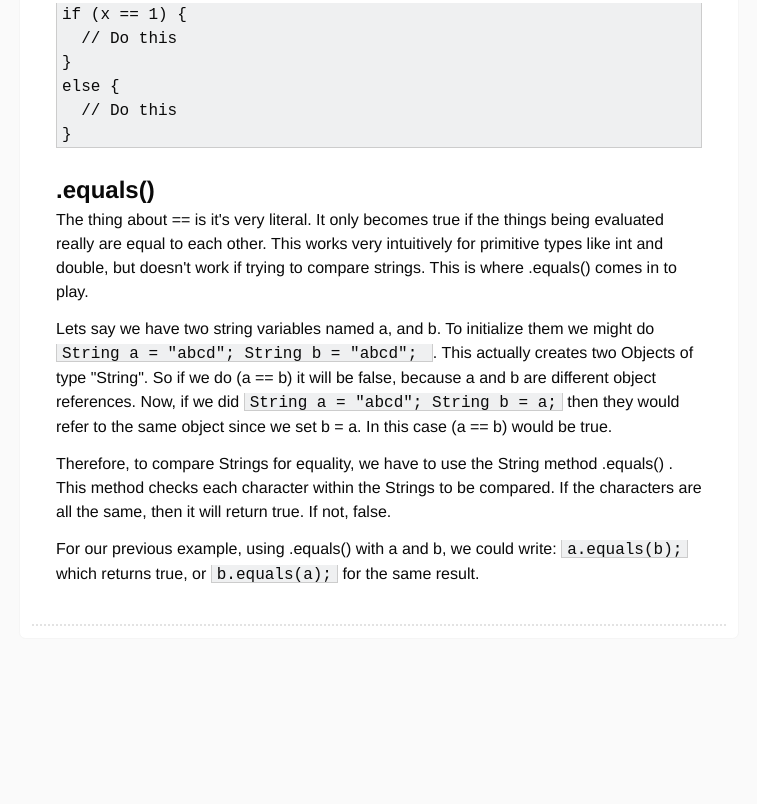
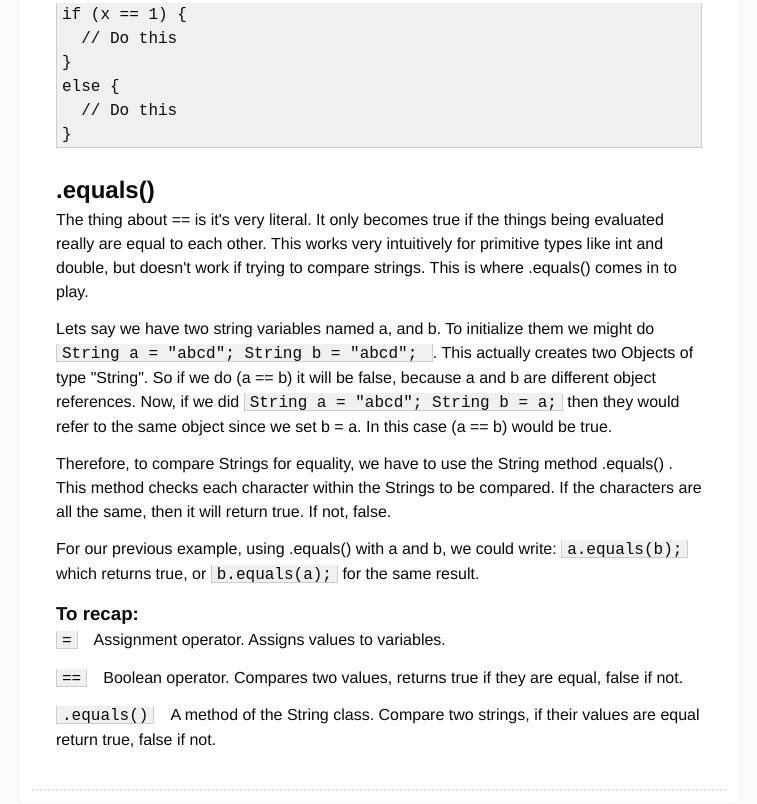
Before and after one commit to JosiahDM/josiahdm.github.io, a plain HTML site: page equals_equals_equals.html in a window 1280 px wide. Shown: the part 1109-1913 px from the top of the page, without its empty margins (261-1018 px from the left). Before the commit the page ends 1748 px from the top, so only its background shows below. Drawn offline with Linux system fonts and the light colour scheme.

Commit message:
Minor additions in latest post

```diff
--- a/equals_equals_equals.html
+++ b/equals_equals_equals.html
@@ -192,6 +192,10 @@ else {
 
 		<p>For our previous example, using .equals() with a and b, we could write: <span class="codeblock"><code>a.equals(b);</code></span> which returns true, or <span class="codeblock"><code>b.equals(a);</code></span> for the same result. </p>
 
+		<h3>To recap:</h3>
+		<p><span class="codeblock"><code>=</code></span>&emsp;Assignment operator. Assigns values to variables.</p>
+		<p><span class="codeblock"><code>==</code></span>&emsp;Boolean operator. Compares two values, returns true if they are equal, false if not.</p>
+		<p><span class="codeblock"><code>.equals()</code></span>&emsp;A method of the String class. Compare two strings, if their values are equal return true, false if not. </p>
 
 	</div>
 
```
